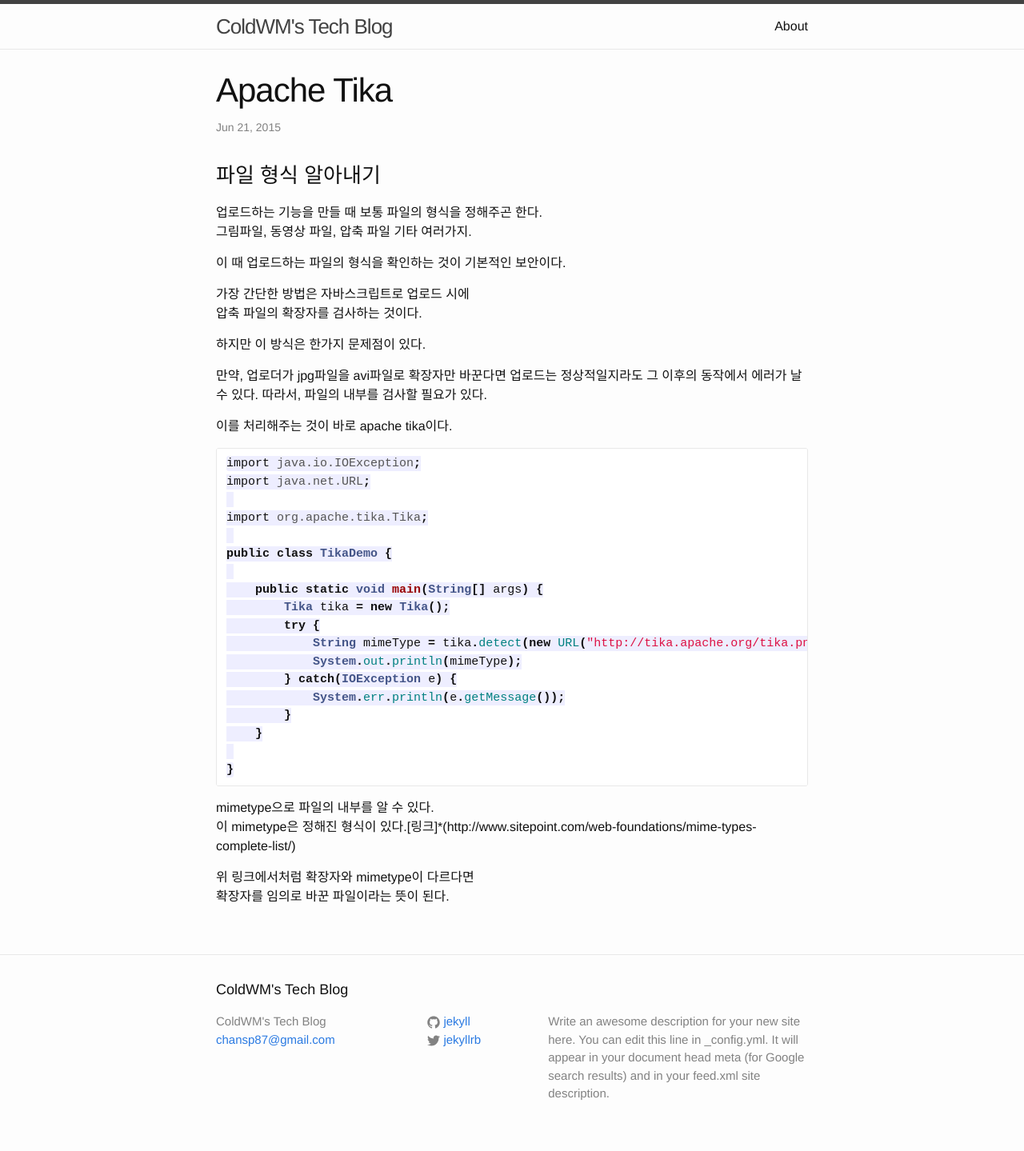
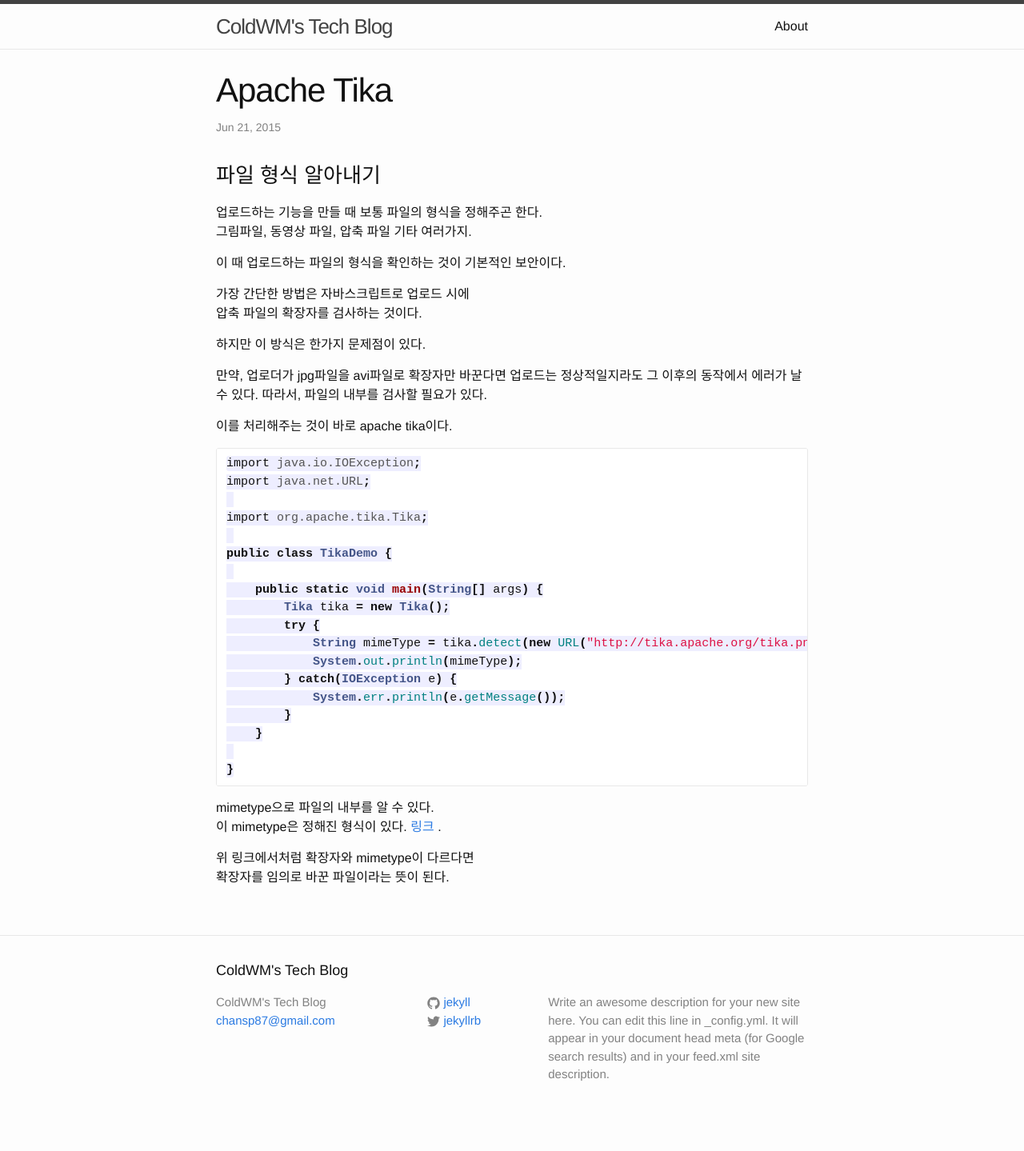
Before and after one commit to ColdWM/blog, a Jekyll site: the page built from _posts/2015-06-21-Apache-Tika.md, in a window 1280 px wide. Shown: the whole page at 80% size. Built offline with Jekyll 4.4.1, drawn with Linux system fonts in a browser that asks for light colours; Markdown is read by kramdown in place of the engine named in the settings; after the commit the page ends 1415 px from its top, so only the background shows below that.

Commit message:
Update 2015-06-21-Apache-Tika.md

````diff
--- a/_posts/2015-06-21-Apache-Tika.md
+++ b/_posts/2015-06-21-Apache-Tika.md
@@ -46,7 +46,7 @@ public class TikaDemo {
 ```
 
 mimetype으로 파일의 내부를 알 수 있다.
-이 mimetype은 정해진 형식이 있다.[링크]*\(http://www.sitepoint.com/web-foundations/mime-types-complete-list/)
+이 mimetype은 정해진 형식이 있다. [링크](http://www.sitepoint.com/web-foundations/mime-types-complete-list/) .
 
 위 링크에서처럼 확장자와 mimetype이 다르다면
 확장자를 임의로 바꾼 파일이라는 뜻이 된다.
````
